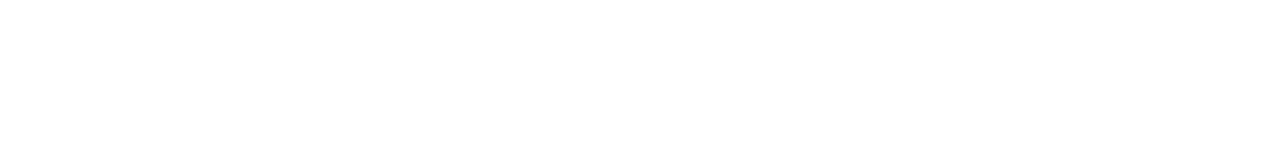
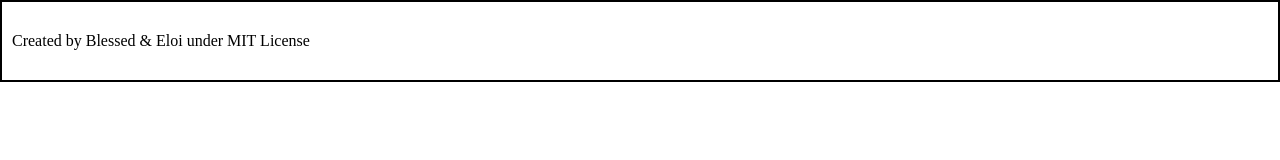
Before and after one commit to blessedjasonmwanza/ecommerce-rating, a website built with webpack: page src/index.html in a window 1280 px wide. Built offline with nearby package versions, Linux system fonts and the light colour scheme.

Commit message:
Add footer

```diff
--- a/src/index.html
+++ b/src/index.html
@@ -8,5 +8,8 @@
 </head>
 <body>
 
+    <footer>
+        Created by Blessed & Eloi under MIT License
+    </footer>
 </body>
 </html>
--- a/src/style.css
+++ b/src/style.css
@@ -1,3 +1,11 @@
 body {
   background: #fff;
+  margin: 0;
 }
+
+footer {
+  width: calc(100% - 24px);
+  border: 2px solid #000;
+  padding: 30px 10px;
+  margin: 0 auto;
+}
```
Also changed, not shown: dist/index.html, dist/main.js.
